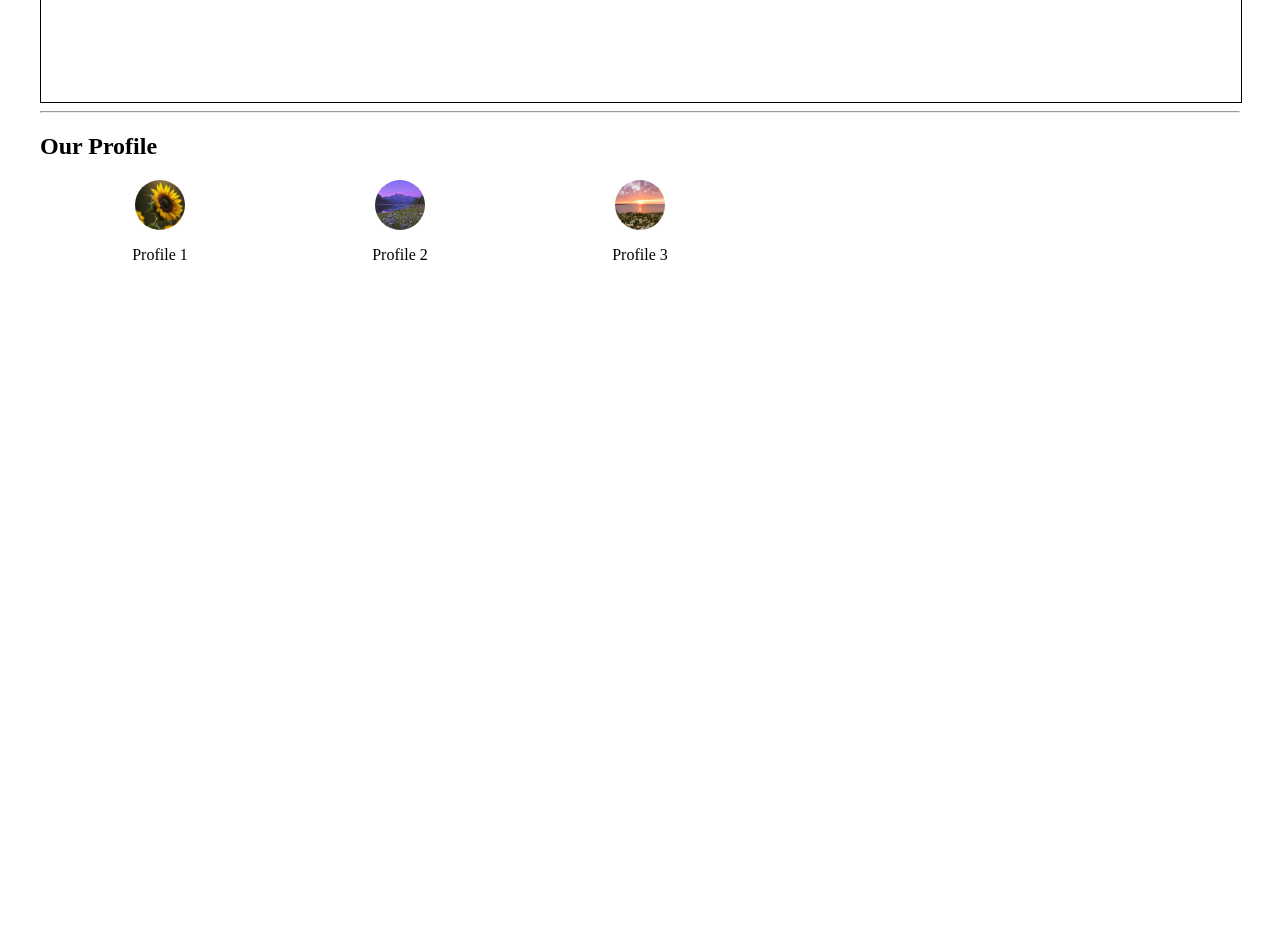
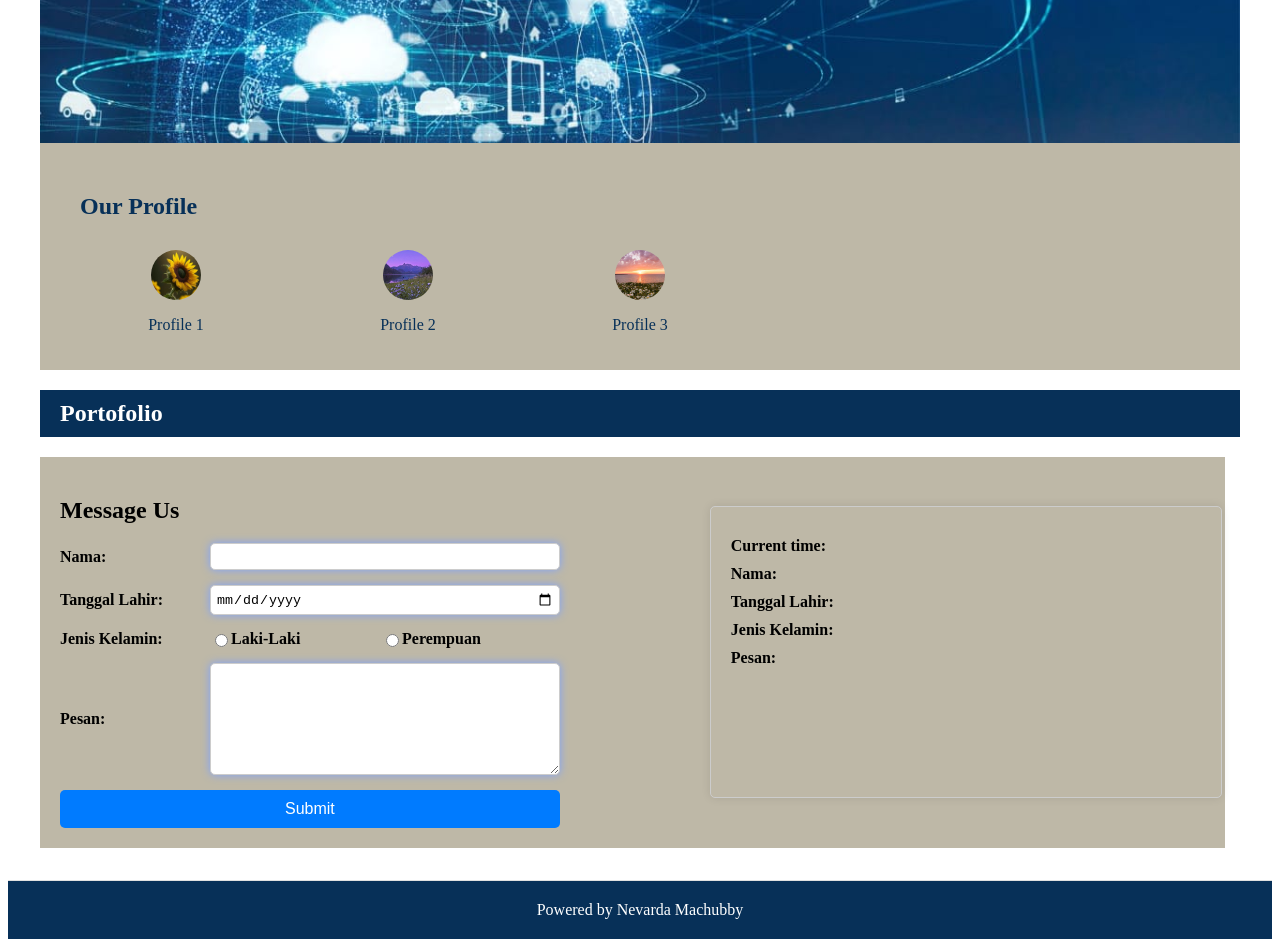
Before and after one commit to revou-fundamental-course/fundamental-nevardamachubby, a plain HTML site: page index.html in a window 1280 px wide. Shown: the part 460-1407 px from the top of the page. Before the commit the page ends 800 px from the top, so only its background shows below. Drawn offline with Linux system fonts and the light colour scheme.

Commit message:
update website

```diff
--- a/CSS/style.css
+++ b/CSS/style.css
@@ -2,12 +2,16 @@
 
 main {
     padding: 32px;
+    max-width: 1200px; /* Contoh batasan lebar konten utama */
+    margin: 0 auto; /* Memusatkan konten utama */
 }
 
 .nav-container{
     display: flex;
     justify-content: space-between;
     align-items: center;
+    background-color: #073058; /* Background biru navy */
+    padding: 20px 0;
 }
 
 .logo-icon {
@@ -19,18 +23,35 @@ main {
     background-image: url(../assets/logo.jpg);
     background-size: cover;
     border-radius: 50%;
+    margin-left: 40px;
 }
 
-nav>a{
-    padding-left: 32px;
-    padding-right: 32px;
-    border: 1px solid;
+nav > a {
+    padding: 10px 20px; /* Atur padding sesuai kebutuhan */
+    color: #fff; /* Warna teks putih */
+    text-decoration: none;
+    margin-right: 40px;
 }
 
 .banner-container{
-    height: 350px;
+    height: 370px;
     width: 100%;
-    border: 1px solid;
+
+     /* For banner image */
+     background-image: url(../assets/banner1.jpeg);
+     background-size: cover;
+}
+
+.section-header {
+    background-color: #beb8a7;
+    color: #073058;
+    padding: 10px 20px;
+    margin-bottom: 20px;
+}
+
+.profile-section {
+    background-color: #beb8a7;
+    padding: 20px;
 }
 
 .profile-content {
@@ -42,6 +63,7 @@ nav>a{
     text-align: center;
     flex: 1;
     text-align: -webkit-center;
+    color: #073058;
 }
 
 .profile-icon {
@@ -68,3 +90,105 @@ nav>a{
 .divider {
     flex: 2;
 }
+
+/* For portofolio content */
+.section-hdrportofolio {
+    background-color: #073058;
+    color: #fff;
+    padding: 10px 20px;
+    margin-bottom: 20px;
+}
+
+
+
+
+/* For message content */
+.container {
+    display: flex;
+    justify-content: space-between;
+    background-color: #beb8a7;
+    padding: 20px;
+    width: 100%;
+    max-width: 1145px;
+    height: 70%;  /* Adjust height as necessary */
+}
+
+.form-container {
+    flex: 1;
+}
+
+.form-group {
+    display: flex;
+    align-items: center;
+    margin-bottom: 15px;
+}
+
+.form-group label {
+    width: 150px; /* Adjust the width as needed */
+    font-weight: bold;
+}
+
+input[type="text"], input[type="date"], textarea {
+    flex: 1;
+    padding: 5px;
+    border: 1px solid #ccc;
+    border-radius: 5px;
+    box-shadow: 0 0 8px rgba(125, 162, 255, 0.988);
+}
+
+textarea {
+    height: 100px;
+}
+
+button {
+    padding: 10px 225px;
+    background-color: #007BFF;
+    color: #fff;
+    border: none;
+    border-radius: 5px;
+    cursor: pointer;
+    font-size: 16px;
+}
+
+button:hover {
+    background-color: #0056b3;
+}
+
+.gender-options {
+    display: flex;
+    align-items: center;
+}
+
+.gender-options label {
+    margin-right: 10px;
+    margin-left: 5px;
+}
+
+.output-container {
+    display: flex;
+    align-items: center;
+    justify-content: center;
+    flex: 1;
+    margin-left: 150px;
+}
+
+.output {
+    border: 1px solid #ccc;
+    padding: 20px; /* Increase padding for more space inside the box */
+    border-radius: 5px;
+    width: 470px; /* Set a fixed width for the box */
+    height: 250px; /* Set a fixed height for the box */
+    box-shadow: 0 0 10px rgba(0, 0, 0, 0.1);
+}
+
+.output p {
+    margin: 10px 0;
+}
+
+footer {
+    text-align: center;
+    padding: 20px 0;
+    background-color: #073058; /* Background biru navy */
+    border-top: 1px solid #e0e0e0;
+    color: #fff; /* Warna teks putih */
+}
--- a/index.html
+++ b/index.html
@@ -13,33 +13,32 @@
         <div class="logo-icon"></div>
 
         <nav>
-            <a>Home</a>
+            <a href="#home">Home</a>
             <a href="#our-profile">Our Profile</a>
             <a>Portofolio</a>
-            <a>Message</a>
+            <a href="#message-us">Message</a>
         </nav>
     </header>
 
-    <hr />
     <main>
         <!--Home Content-->
-        <section>
+        <section id="home">
             <header>
-                <h1>Hi User, Welcome to Website</h1>
+                <h1>Hi, welcome to my portfolio website!</h1>
             </header>
 
             <article>
-                <p>Ini adalah website portofolio saya</p>
+                <p>Journey through my portfolio and witness the fusion of art and technology.</p>
 
                 <div class="banner-container"></div>
             </article>
         </section>
-        <hr />
+
 
         <!--Our Profile Content-->
-        <section id="our-profile">
+        <section id="our-profile" class="profile-section">
             <header>
-                <h1>Our Profile</h1>
+                <h1 class="section-header">Our Profile</h1>
             </header>
 
             <article class="profile-content">
@@ -63,9 +62,55 @@
         </section>
 
         <!--Portofolio Content-->
+        <section id="portofolio" class="portofolio-section">
+            <header>
+                <h1 class="section-hdrportofolio">Portofolio</h1>
+            </header>
+
+        </section>
 
         <!--Message Us Content-->
+        <section id="message-us">
+        <div class="container">
+            <div class="form-container">
+                <h1>Message Us</h1>
+                <form id="messageForm">
+                    <div class="form-group">
+                        <label for="name">Nama:</label>
+                        <input type="text" id="name" name="name" required>
+                    </div>
+                    <div class="form-group">
+                        <label for="dob">Tanggal Lahir:</label>
+                        <input type="date" id="dob" name="dob" required>
+                    </div>
+                    <div class="form-group">
+                        <label>Jenis Kelamin:</label>
+                        <input type="radio" id="male" name="gender" value="Laki-Laki" required>
+                        <label for="male">Laki-Laki</label>
+                        <input type="radio" id="female" name="gender" value="Perempuan">
+                        <label for="female">Perempuan</label>
+                    </div>
+                    <div class="form-group">
+                        <label for="message">Pesan:</label>
+                        <textarea id="message" name="message" required></textarea>
+                    </div>
+                    <button type="button" onclick="submitForm()">Submit</button>
+                </form>
+            </div>
+            <div class="output-container">
+                <div class="output">
+                    <p><strong>Current time:</strong> <span id="currentTime"></span></p>
+                    <p><strong>Nama:</strong> <span id="outputName"></span></p>
+                    <p><strong>Tanggal Lahir:</strong> <span id="outputDob"></span></p>
+                    <p><strong>Jenis Kelamin:</strong> <span id="outputGender"></span></p>
+                    <p><strong>Pesan:</strong> <span id="outputMessage"></span></p>
+                </div>
+            </div>
+        </div>
+        </section>
     </main>
+</body>
 
-</body>
+<footer>Powered by Nevarda Machubby</footer>
+<script src="js/script.js"></script>
 </html>
--- a/js/script.js
+++ b/js/script.js
@@ -1 +1,20 @@
-// Ini Javascript
+// Message us content
+function submitForm() {
+    const name = document.getElementById('name').value;
+    const dob = document.getElementById('dob').value;
+    const genderElement = document.querySelector('input[name="gender"]:checked');
+    const gender = genderElement ? genderElement.value : '';
+    const message = document.getElementById('message').value;
+
+    document.getElementById('currentTime').innerText = new Date().toLocaleString();
+    document.getElementById('outputName').innerText = name;
+    document.getElementById('outputDob').innerText = dob;
+    document.getElementById('outputGender').innerText = gender;
+    document.getElementById('outputMessage').innerText = message;
+
+    console.log("Form submitted successfully!");
+    console.log("Name: " + name);
+    console.log("DOB: " + dob);
+    console.log("Gender: " + gender);
+    console.log("Message: " + message);
+}
```
Also changed, not shown: assets/banner1.jpeg (added).
